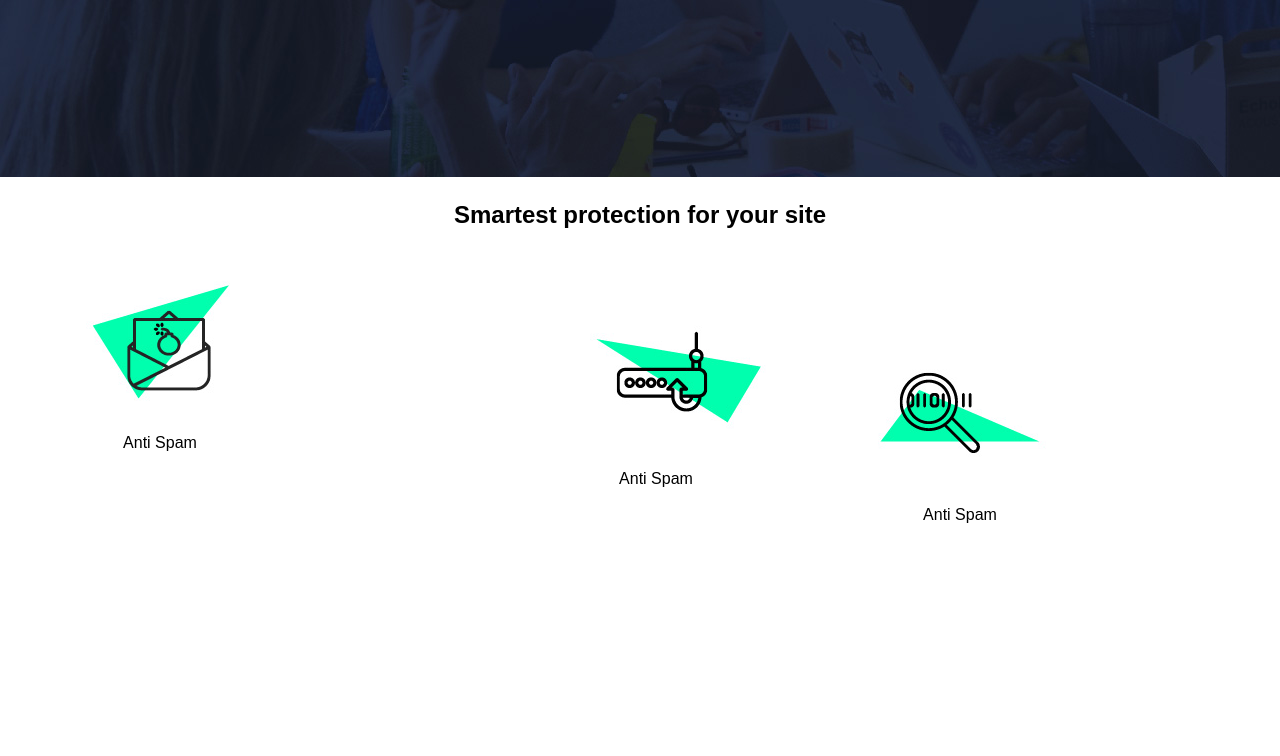
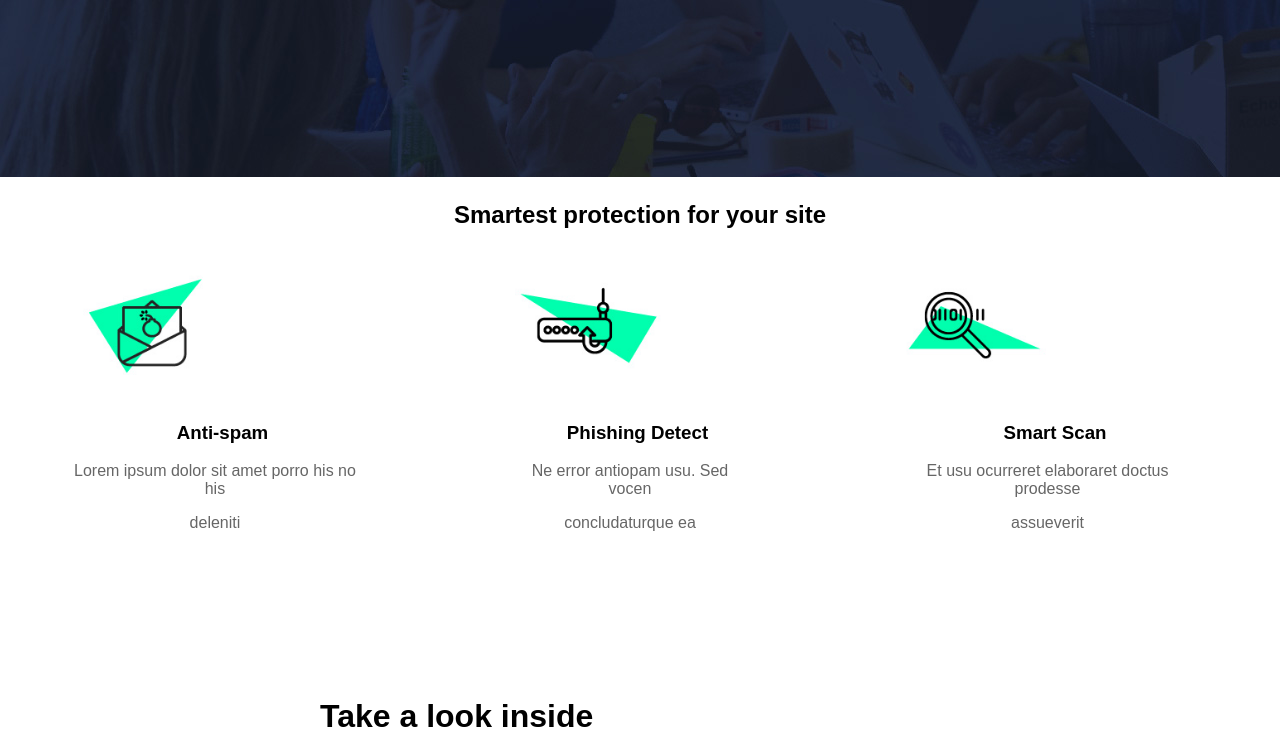
Before and after one commit to Diego7518/Proyecto-Atlas, a plain HTML site: page index.html in a window 1280 px wide. Shown: the part 454-1210 px from the top of the page. Before the commit the page ends 978 px from the top, so only its background shows below. Drawn offline with Linux system fonts and the light colour scheme.

Commit message:
Proyect Atlas

```diff
--- a/index.html
+++ b/index.html
@@ -21,12 +21,29 @@
 </header>
 <center>
     <div class="center"><h2>Smartest protection for your site</h2></div>
-    <div anti-spam>
-        <img src="images/smart-protect-1.jpg" class="img2"><div class="text-spam1">Anti Spam</div>
-        <img src="images/smart-protect-2.jpg" class="img3"><div class="text-spam2">Anti Spam</div>
-        <img src="images/smart-protect-3.jpg" class="img4"><div class="text-spam3">Anti Spam</div>
-    </div>
 </center>
 
+<div class="icons-container">
+  <div class="icon">
+    <img src="images/smart-protect-1.jpg" alt="Anti-spam">
+    <h3><p class="icon-description1">Anti-spam</p></h3>
+    <p class="icon-description">Lorem ipsum dolor sit amet porro his no his</p>
+    <p class="icon-description">deleniti</p>
+  </div>
+  <div class="icon">
+    <img src="images/smart-protect-2.jpg" alt="Detección de Phishing">
+    <h3><p class="icon-description1">Phishing Detect</p></h3>
+    <p class="icon-description">Ne error antiopam usu. Sed vocen</p>
+    <p class="icon-description">concludaturque ea</p>
+  </div>
+  <div class="icon">
+    <img src="images/smart-protect-3.jpg" alt="Smart Scan">
+    <h3><p class="icon-description1">Smart Scan</p></h3>
+    <p class="icon-description">Et usu ocurreret elaboraret doctus prodesse</p>
+    <p class="icon-description">assueverit</p>
+  </div>
+</div>
+
+<div class="text2"><h1>Take a look inside</h1></div>
 </body>
 </html>
--- a/style.css
+++ b/style.css
@@ -40,36 +40,40 @@ display: flex;
     color: black;
 }
 
-.anti-spam{
-    width: 100%;
+.icons-container {
     display: flex;
     justify-content: center;
     align-items: center;
-    flex-wrap: wrap;
-}
+    margin-top: 20px;
+  }
 
-.img2{
-    margin-right: 60rem;
-}
+  .icon {
+    margin: 0 70px;
+  }
 
-.img3{
-    margin-left: 5rem;
-    margin-top: -40rem
-}
+  .icon img {
+    width: 150px; /* Ajusta esto según el tamaño de tus íconos */
+    height: auto;
+  }
 
-.img4{
-    margin-left: 40rem;
-    margin-top: -600rem;
-}
+  .icon-description {
+    margin-right: 15px;
+    text-align: center;
+    color: #666;
+    font-size: 16px;
+    margin-top: 5px;
+  }
 
-.text-spam1{
-    margin-right: 60rem;
-}
+  .icon-description1{
 
-.text-spam2{
-    margin-right: -2rem;
-}
+    text-align: center;
+    color: black;
+  }
 
-.text-spam3{
-    margin-right: -40rem;
-}
+  .text2{
+    color: black;
+    margin-left: 20rem;
+    margin-top: 8rem;
+    display: flex;
+    text-decoration: none;
+  }
```
